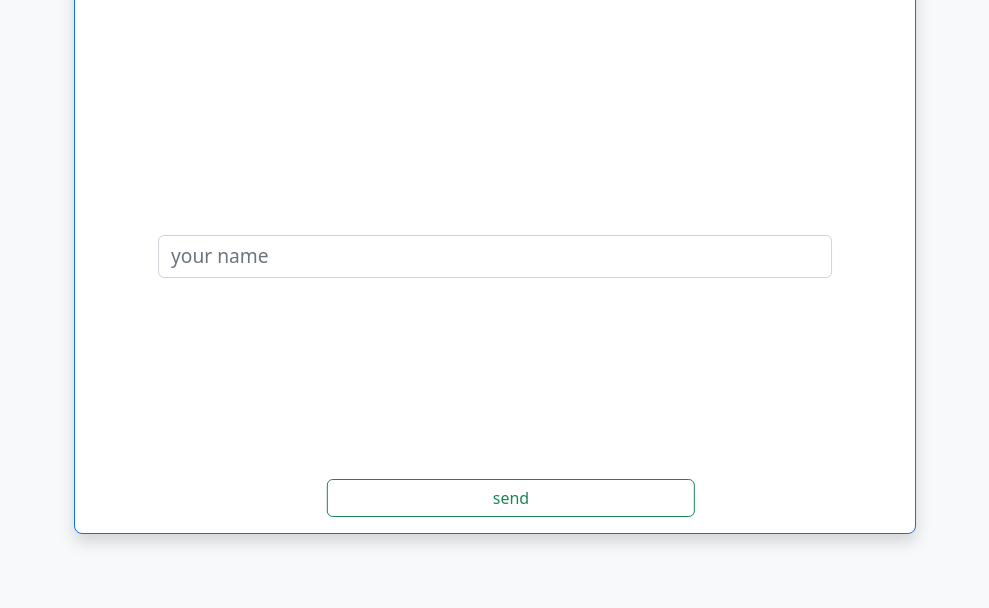
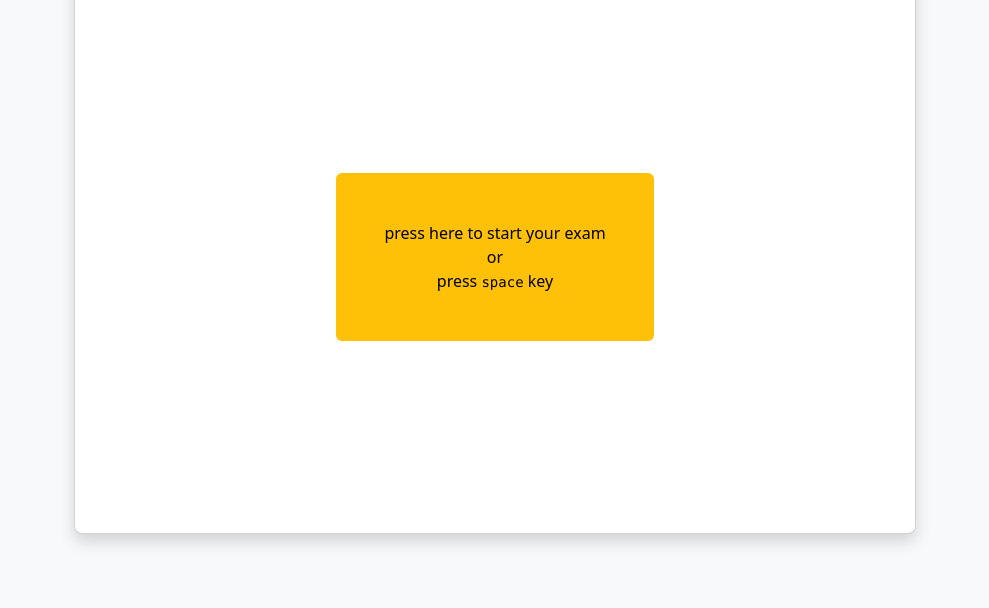
Before and after one commit to shayanfpg9/QuizApp, a plain HTML site: page index.htm in a window 1280 px wide. Shown: the part 192-800 px from the top of the page, without its empty margins (145-1134 px from the left). Drawn offline with Linux system fonts and the light colour scheme.

Commit message:
make landing page

```diff
--- a/index.htm
+++ b/index.htm
@@ -14,23 +14,25 @@
   >
     <div
       id="body-form"
-      class="card shadow border-primary col-12 col-lg-8 col-md-10 rounded-3"
+      class="card shadow col-12 col-lg-8 col-md-10 rounded-3"
     >
       <div
         class="card-header text-center text-bg-primary border-bottom-0 rounded-2 d-flex flex-wrap align-items-center"
       >
         <h1 class="card-title col-12"></h1>
-        <h2 class="card-subtitle fs-5 col-12">
-          question <span id="question-index"></span>
-        </h2>
+        <h2 class="card-subtitle fs-5 col-12"></h2>
       </div>
 
       <div
-        class="card-body d-flex align-items-center flex-wrap justify-content-center"
+        class="card-body d-flex align-items-center flex-wrap justify-content-center rounded-bottom"
       >
+        <p class="text p-5 rounded text-bg-warning d-none">
+          press here to start your exam <br />or<br />
+          press <code>space</code> key
+        </p>
+
         <form
-          class="text-center needs-validation exam w-100"
-          class="form"
+          class="form text-center needs-validation exam w-100"
           novalidate
         >
           <div class="col-12 col-lg-10 middle-x text-start" id="content"></div>
--- a/js/Q&A.js
+++ b/js/Q&A.js
@@ -29,6 +29,35 @@ await fetch(ConfigUrl)
   .then((data) => {
     window.config = data;
   });
+
+let start = function () {
+  DBName = Math.random() * Math.random() * Math.PI * 1000 + 10;
+  localStorage.setItem("solved", DBName);
+
+  DB = indexedDB.open(DBName, 4);
+  DB.onupgradeneeded = ({ target }) => {
+    const { result } = target;
+    result.createObjectStore("answers", { autoIncrement: true });
+  };
+
+  DB.onsuccess = () => {
+    getNextQuestion({
+      function: (Qtitle, c, options, text, l, isInformation) => {
+        correct = c;
+        texts = text;
+        title = Qtitle;
+        last = l;
+        information = isInformation;
+      },
+    });
+  };
+
+  $(".form").classList.remove("d-none");
+  $(".card-body").classList.remove("landing-screen");
+  $(".card-body > p").classList.add("d-none");
+
+  start = undefined;
+};
 
 function saveAnswer() {
   const answer = $(`[name=input-q${data.index}]`, (result) => {
@@ -271,6 +300,10 @@ function showResult() {
 }
 
 if (Number(DBName) && +DBName != 0) {
+  $(".form").classList.remove("d-none");
+  $(".card-body").classList.remove("landing-screen");
+  $(".card-body > p").classList.add("d-none");
+
   DB = indexedDB.open(DBName, 4);
   DB.onsuccess = () => {
     const transaction = DB.result.transaction(["answers"], "readwrite"),
@@ -308,26 +341,20 @@ if (Number(DBName) && +DBName != 0) {
     };
   };
 } else {
-  DBName = Math.random() * Math.random() * Math.PI * 1000 + 10;
-  localStorage.setItem("solved", DBName);
+  $(".card-title").innerText = config.name || "";
+  $(".card-subtitle").innerText = config.author || "";
 
-  DB = indexedDB.open(DBName, 4);
-  DB.onupgradeneeded = ({ target }) => {
-    const { result } = target;
-    result.createObjectStore("answers", { autoIncrement: true });
-  };
+  $(".form").classList.add("d-none");
+  $(".card-body").classList.add("landing-screen");
+  $(".card-body > p").classList.remove("d-none");
 
-  DB.onsuccess = () => {
-    getNextQuestion({
-      function: (Qtitle, c, options, text, l, isInformation) => {
-        correct = c;
-        texts = text;
-        title = Qtitle;
-        last = l;
-        information = isInformation;
-      },
-    });
-  };
+  $(".card-body").addEventListener("click", () => {
+    if (typeof start !== "undefined") start();
+  });
+
+  addEventListener("keyup", (e) => {
+    if (e.code == "Space" && typeof start !== "undefined") start();
+  });
 }
 
 function offline() {
@@ -357,10 +384,6 @@ if (!navigator.onLine) {
 addEventListener("offline", () => {
   offline();
 });
-
-// addEventListener("resize", () => {
-//   window.location.reload();
-// });
 
 function get(index) {
   return answers[index - 1];
--- a/js/functions.js
+++ b/js/functions.js
@@ -331,7 +331,7 @@ export function getNextQuestion(
       multi = false;
 
     $(".card-title").innerHTML = title;
-    $("#question-index").innerHTML = index + 1;
+    $(".card-subtitle").innerHTML = "question " + index + 1;
 
     switch (input) {
       case "select":
--- a/style.css
+++ b/style.css
@@ -70,3 +70,8 @@ output:before {
 input[type="range"]:hover ~ output {
   opacity: 1;
 }
+
+.landing-screen {
+  text-align: center;
+  --bs-code-color : var(--bs-black)
+}
```
Also changed, not shown: 1 other file.
